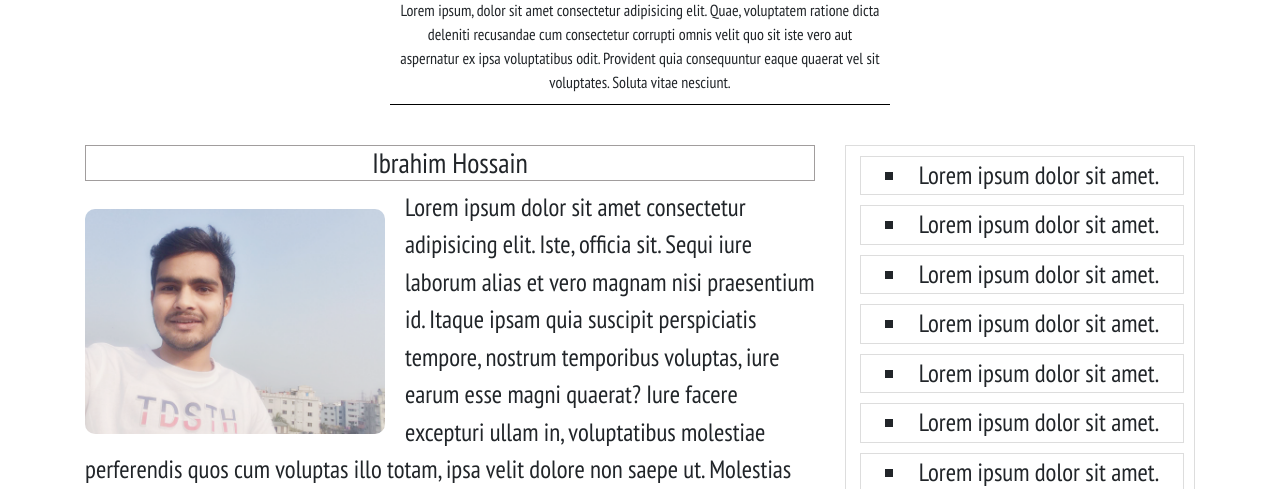
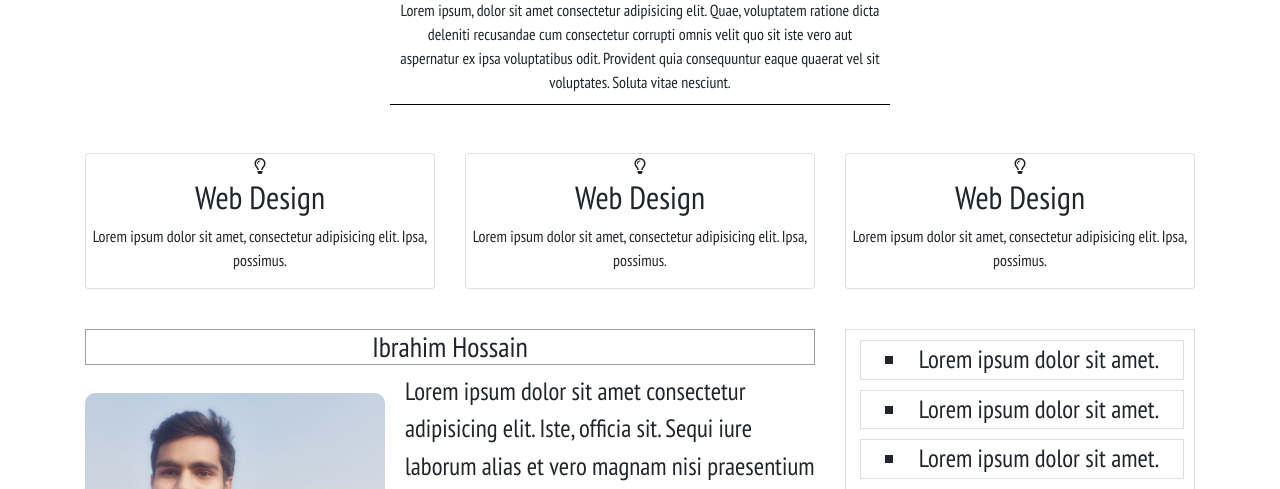
Before and after one commit to Developer-Ibrahim-Hossain/Dream, a plain HTML site: page index.html in a window 1280 px wide. Shown: the part 719-1208 px from the top of the page. Drawn offline with nearby package versions, Linux system fonts and the light colour scheme.

Commit message:
Update index.html

```diff
--- a/index.html
+++ b/index.html
@@ -60,6 +60,36 @@
       </div>
     </div>
 
+    <div class="service mt-5 text-center">
+            <div class="container">
+                <div class="row">
+                    <div class="col-md-4">
+                        <div class="card">
+                            <span><i class="far fa-lightbulb"></i></span>
+                            <h2>Web Design</h2>
+                            <p>Lorem ipsum dolor sit amet, consectetur adipisicing elit. Ipsa, possimus.</p>
+                        </div>
+                    </div>
+                    <div class="col-md-4">
+                        <div class="card">
+                            <span><i class="far fa-lightbulb"></i></span>
+                            <h2>Web Design</h2>
+                            <p>Lorem ipsum dolor sit amet, consectetur adipisicing elit. Ipsa, possimus.</p>
+                        </div>
+                    </div>
+                    <div class="col-md-4">
+                        <div class="card">
+                            <span><i class="far fa-lightbulb"></i></span>
+                            <h2>Web Design</h2>
+                            <p>Lorem ipsum dolor sit amet, consectetur adipisicing elit. Ipsa, possimus.</p>
+                        </div>
+                    </div>
+
+                </div>
+            </div>
+        </div>
+    </div>
+
     <div class="content">
       <div class="container">
         <div class="row">
```
